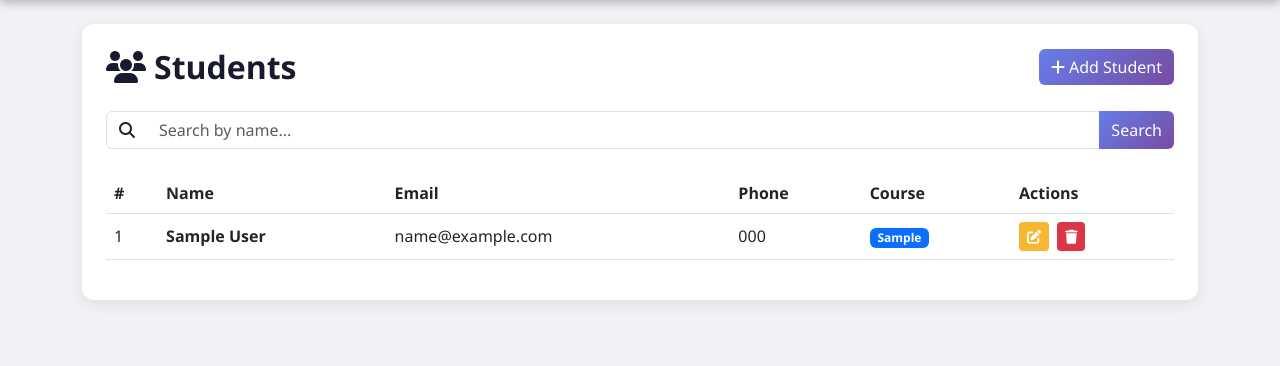
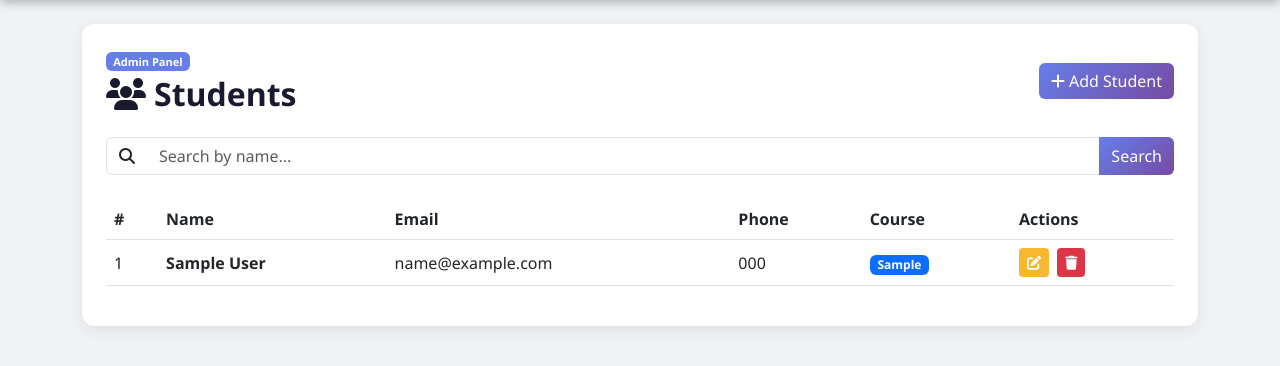
Before and after one commit to amanverma123-prog/student-management-system, a Django app: page /students/ in a window 1280 px wide. Shown: the part 73-439 px from the top of the page. Run offline with Django 5.2, Linux system fonts and the light colour scheme; a user stored in the database is signed in; tables that the repository leaves empty hold one stand-in row (values such as "Sample post").

Commit message:
Add Admin Panel badge to student list

```diff
--- a/students/templates/students/student_list.html
+++ b/students/templates/students/student_list.html
@@ -1,7 +1,16 @@
 {% extends 'students/base.html' %} {% block content %}
 <div class="card p-4">
   <div class="d-flex justify-content-between align-items-center mb-4">
-    <h2 class="page-title mb-0"><i class="fas fa-users me-2"></i>Students</h2>
+    <div>
+      {% if user.is_superuser %}
+      <span
+        class="badge mb-1 d-inline-block"
+        style="background-color: #667eea; font-size: 11px"
+        >Admin Panel</span
+      >
+      {% endif %}
+      <h2 class="page-title mb-0"><i class="fas fa-users me-2"></i>Students</h2>
+    </div>
     {% if user.is_superuser or not students %}
     <a href="{% url 'student_create' %}" class="btn btn-primary">
       <i class="fas fa-plus me-1"></i>Add Student
```
